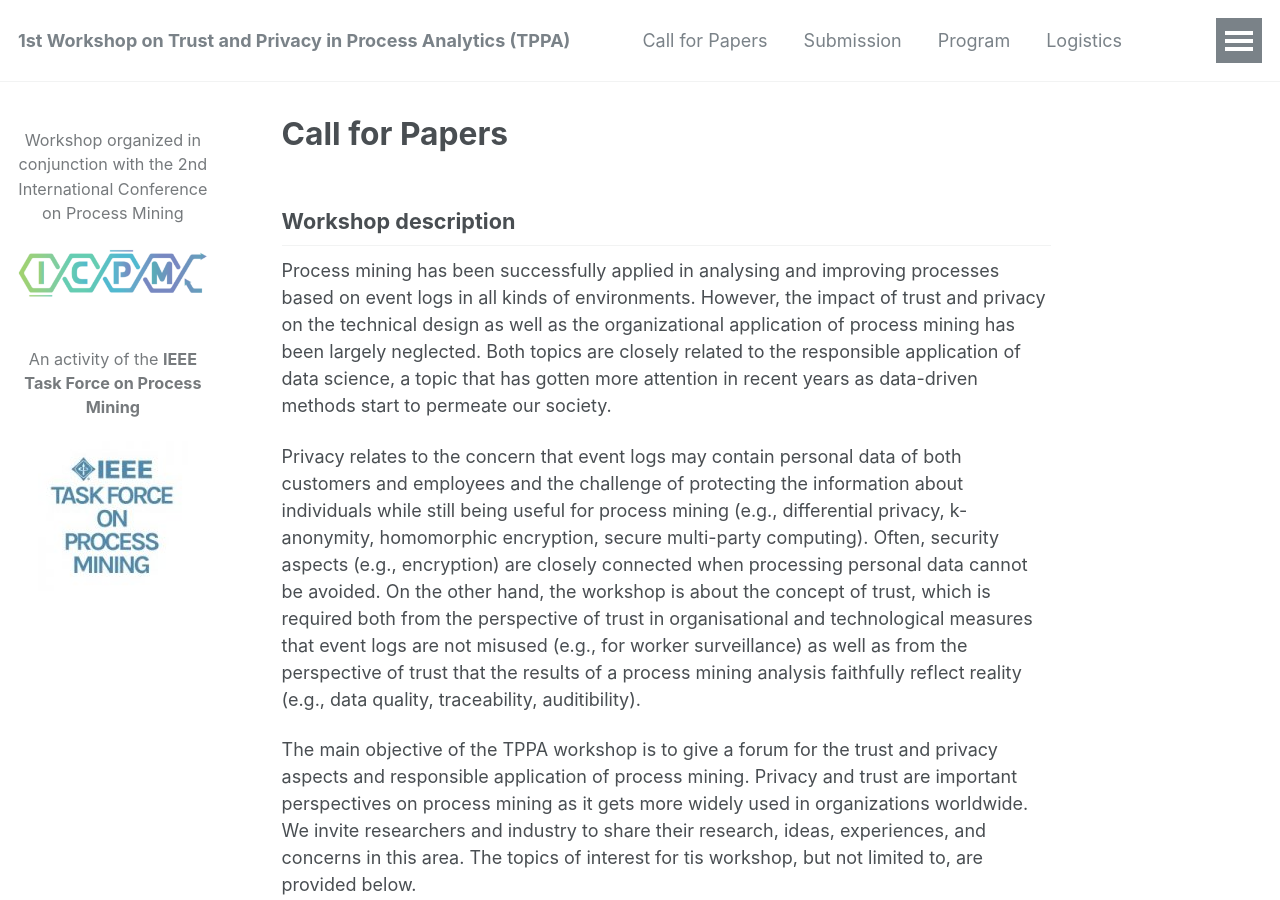
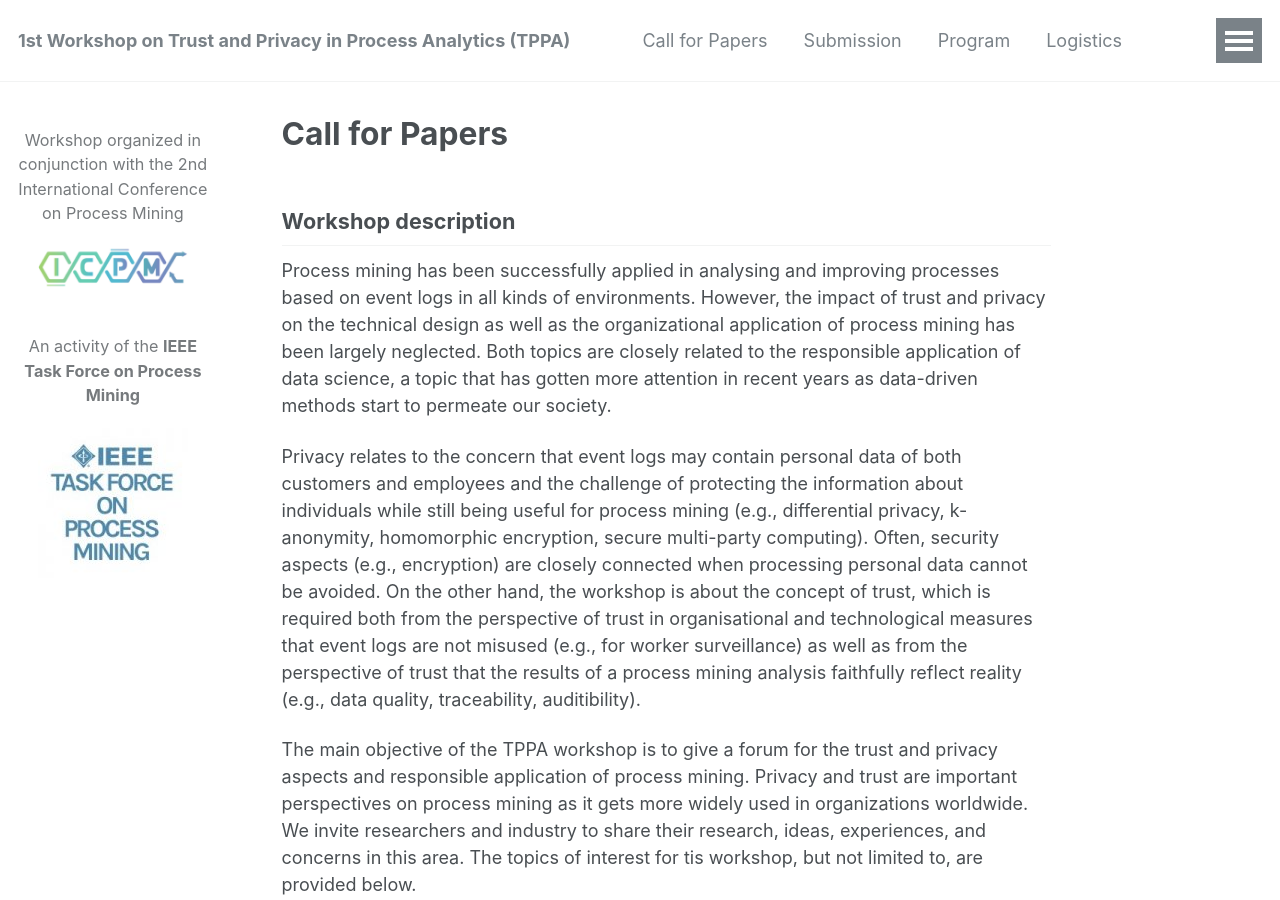
Before and after one commit to academicpages/events, a Jekyll site: the page built from _pages/about.md, in a window 1280 px wide and 900 px high. Built offline with Jekyll 4.4.1, drawn with Linux system fonts in a browser that asks for light colours.

Commit message:
Update author-profile.html

```diff
--- a/_includes/author-profile.html
+++ b/_includes/author-profile.html
@@ -8,7 +8,7 @@
 
   <div class="author__content" style="text-align: center;">
     <p class="author__bio">Workshop organized in conjunction with the 2nd International Conference on Process Mining</p>
-    <a href="https://icpmconference.org/2020/"><img src="images/ICPM_Logo-1024x314-e1558427587186.png"></a>
+    <a href="https://icpmconference.org/2020/"><img src="images/ICPM_Logo-1024x314-e1558427587186.png" style="width: 150px"></a>
   </div>
   <br/>
   <div class="author__content" style="text-align: center;">
```
